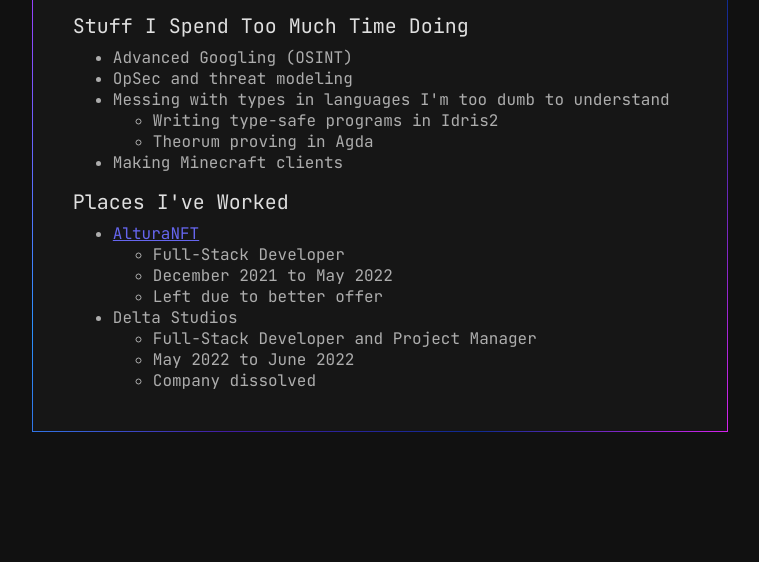
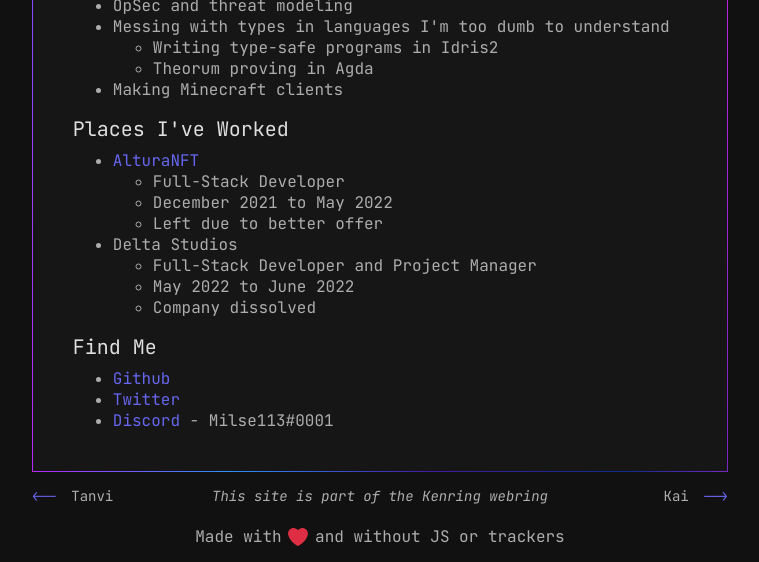
Before and after one commit to milse113/milse113.github.io, a plain HTML site: page index.html in a window 1280 px wide. Shown: the part 238-800 px from the top of the page, without its empty margins (260-1019 px from the left). Drawn offline with Linux system fonts and the light colour scheme; a web font is replaced by a local one.

Commit message:
Finished site

```diff
--- a/index.html
+++ b/index.html
@@ -3,15 +3,18 @@
     <head>
         <link rel="stylesheet" href="./style.css">
         <link rel="stylesheet" href="./font/jetbrainsmono.css">
+        <link rel="stylesheet" href="./font/inter.css">
     </head>
     <body>
-        <div id="content">
+        <div id="outer">
+            <div>
+            <div id="content" class="flex-same-size">
                 <div>
                     <div id="name">
                         Milse113
                     </div>
                     <div id="subtitle">
-                    Privacy Nerd, Functional Programming Shill, Anti-Imperialist Scum
+                        Privacy Nerd, Haskell Shill, Anti-Imperialist Scum
                     </div>
                 </div>
                 <div id="hobbies">
@@ -64,6 +67,31 @@
                         </ul>
                     </div>
                 </div>
+                <div id="find-me">
+                    <div id="find-me-header" class="subheader">
+                        Find Me
                     </div>
+                    <div id="find-me-list">
+                        <ul>
+                            <li>
+                                <a href="https://github.com/milse113">Github</a>
+                            </li>
+                            <li>
+                                <a href="https://twitter.com/milse113">Twitter</a>
+                            </li>
+                            <li>
+                                <a href="https://discord.gg/YKYTTbEKVE">Discord</a> - Milse113#0001
+                            </li>
+                        </ul>
+                    </div>
+                </div>
+            </div>
+            <div id="webring" class="flex-same-size">
+                <div id="webring-last"><a id="webring-last-link" href="https://tanvi-md.github.io/"><--</a> Tanvi</div>
+                <div id="webring-text">This site is part of the Kenring webring</div>
+                <div id="webring-next">Kai <a id="webring-next-link" href="https://profsucrose.dev">--></a></div>
+            </div>
+        </div>
+        <div id="footer">Made with <img id="heart" src="heart.svg"> and without JS or trackers</div>
     </body>
 </html>
--- a/style.css
+++ b/style.css
@@ -10,7 +10,9 @@ html, body {
 
     font-size: 16px;
     color: #ADADAD;
+
     display: flex;
+    flex-wrap: wrap;
     justify-content: center;
     align-items: center;
 }
@@ -20,22 +22,23 @@ ul {
 }
 
 a {
-    color: #6666EE
+    color: #6666EE;
+    text-decoration: none;
+    transition: color .2s;
+}
+
+a:hover {
+    color: #8888EE;
 }
 
 #content {
-    /*margin-left: 15px;
-    margin-top : 15px;*/
     text-align: left;
     padding: 40px;
     background-color: #161616;
-    /*border: 1px solid #222222;*/
-    border-radius: 4px;
     border: 1px solid transparent;
-    /*border-image: linear-gradient(var(--angle), #b827fc 0%, #2c90fc 25%, #b8fd33 50%, #fec837 75%, #fd1892 100%);*/
     border-image: linear-gradient(var(--angle), #b827fc 0%, #2c90fc 25%, #421ca1 50%, #0d2b90 75%, #d522ed 100%);
     border-image-slice: 1;
-    animation: 15s rotate linear infinite;
+    animation: 22s rotate linear infinite;
 }
 
 @-moz-document url-prefix() {
@@ -64,6 +67,7 @@ a {
 #subtitle {
     width: 64ch;
     white-space: nowrap;
+    font-style: italic;
 }
 
 #hobbies-header {
@@ -82,6 +86,66 @@ a {
     margin-top: 8px;
 }
 
+#find-me-header {
+    margin-top: 16px;
+}
+
+#find-me-list {
+    margin-top: 8px;
+}
+
+#heart {
+    height: 20px;
+    margin-left: .7ch;
+    margin-right: .7ch;
+}
+
+#footer {
+    font-size: 16px;
+    display: flex;
+    flex-wrap: wrap;
+    align-items: flex-end;
+    justify-content: center;
+    margin-bottom: 15px;
+    position: absolute;
+    bottom: 0;
+}
+
+#outer {
+    display: flex;
+    flex-wrap: wrap;
+    justify-content: center;
+}
+
+#webring {
+    display: flex;
+    justify-content: space-between;
+    margin-top: 15px;
+    font-size: 14px;
+}
+
+#webring-next-link {
+    margin-left: .7ch;
+    text-decoration: none;
+}
+
+#webring-last-link {
+    margin-right: .7ch;
+}
+
+#webring-next {
+    width: 15%;
+    text-align: right;
+}
+
+#webring-last {
+    width: 15%;
+}
+
+#webring-text {
+    font-style: italic;
+}
+
 .subheader {
     font-size: 20px;
     color: #DFDFDF
```
Also changed, not shown: heart.svg (added). Lines whose indentation alone changed are shown as unchanged.
